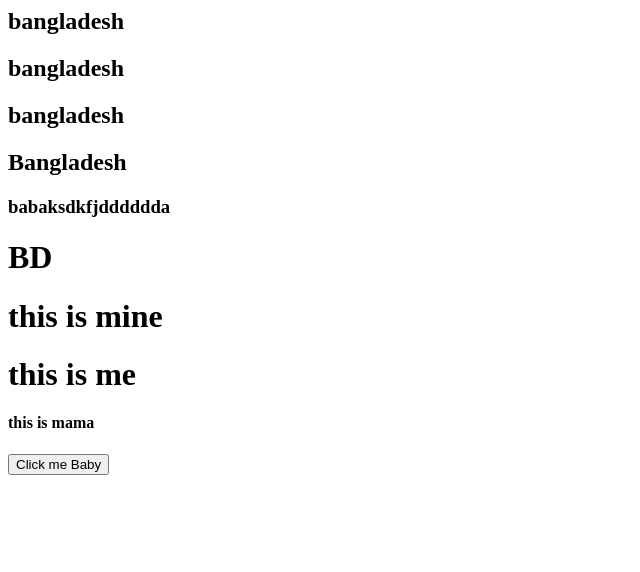
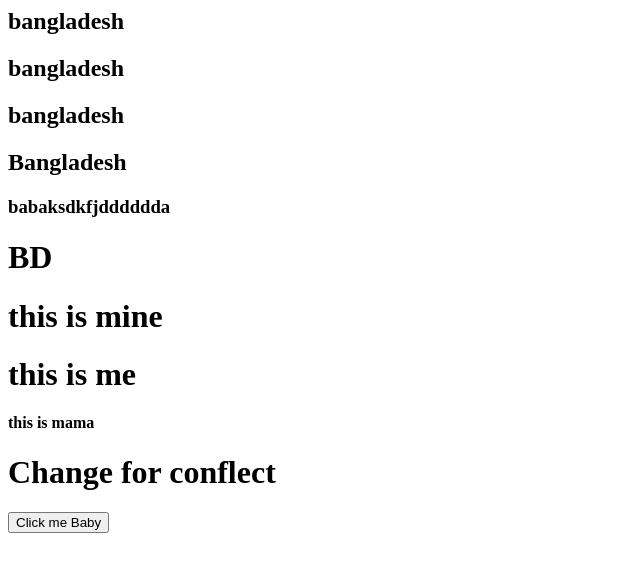
Before and after one commit to BILLAHMASUM325/website, a plain HTML site: page index.html in a window 1280 px wide. Shown: the whole page, without its empty margins (0-640 px from the left). Drawn offline with Linux system fonts and the light colour scheme.

Commit message:
Update index.html

```diff
--- a/index.html
+++ b/index.html
@@ -15,6 +15,6 @@
     <h1>this is mine</h1>
     <h1>this is me</h1>
     <h4> this is mama</h4>
-
+    <h1> Change for conflect</h1>
     <button>Click me Baby</button>
 </html>
```
